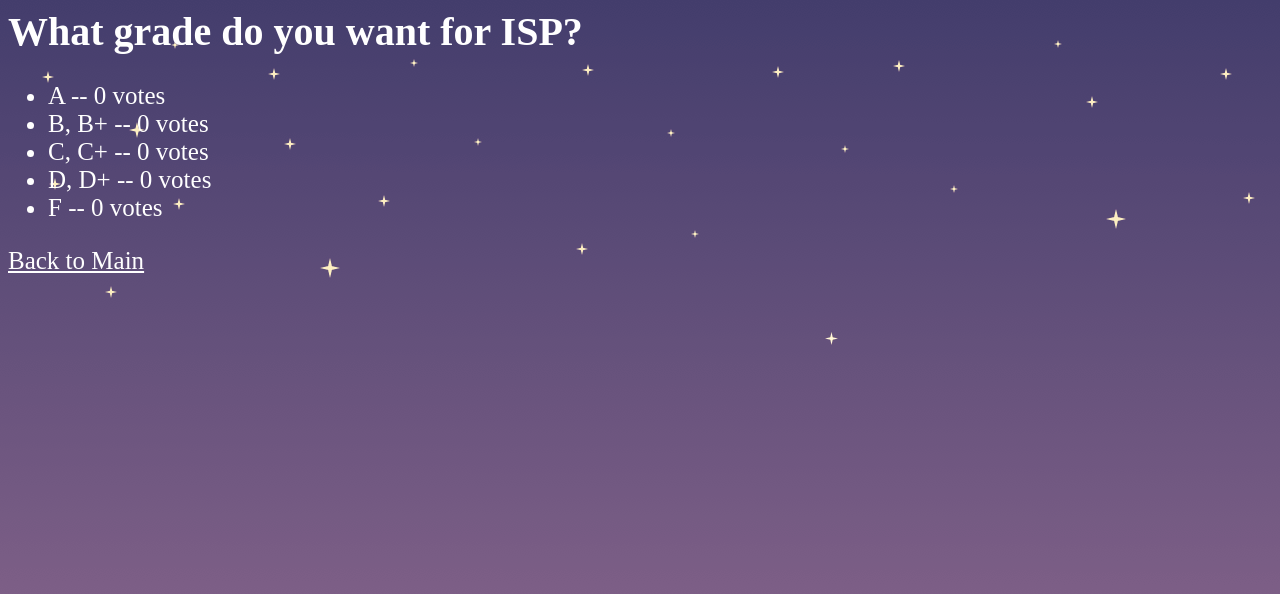
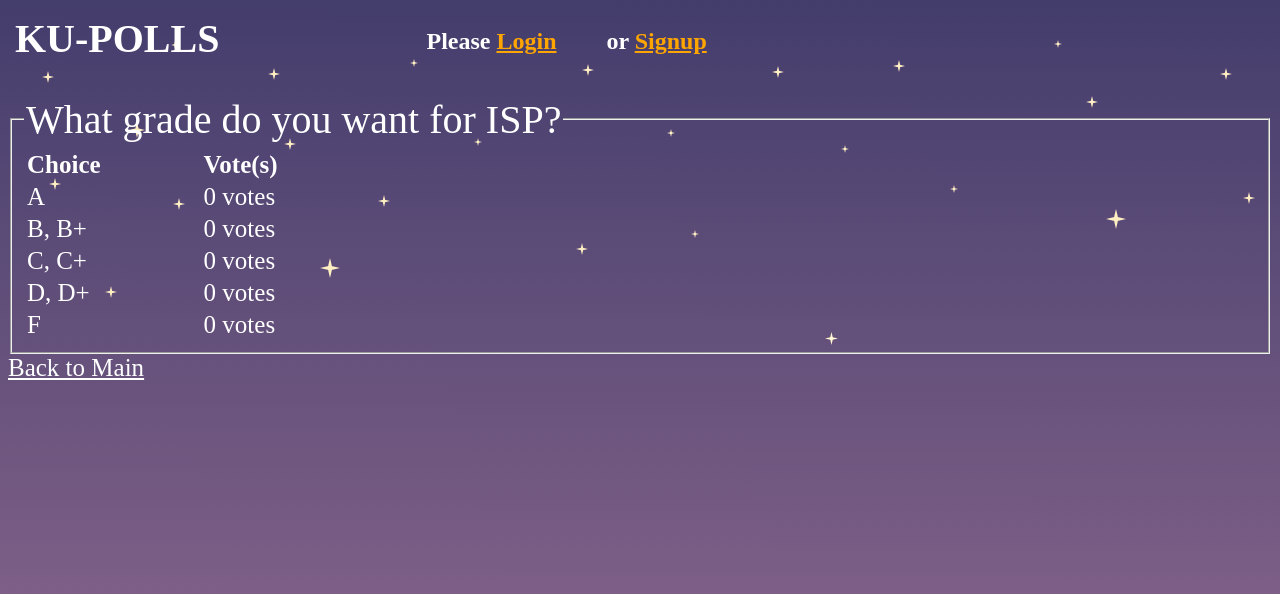
Before and after one commit to Kongkawee/ku-polls, a Django app: page /polls/5/results/ in a window 1280 px wide. Shown: the top 594 px of the page. Run offline with Django 4.2, Linux system fonts and the light colour scheme; data comes from the database, SQL or seed files in the repository; tables that the repository leaves empty hold one stand-in row (values such as "Sample post"); lists and menus that the app fills with data are empty.

Commit message:
Implement UI and improve appearance

```diff
--- a/mysite/settings.py
+++ b/mysite/settings.py
@@ -24,7 +24,7 @@ BASE_DIR = Path(__file__).resolve().parent.parent
 SECRET_KEY = config('SECRET_KEY', cast=str, default='default-secret-key')
 
 # SECURITY WARNING: don't run with debug turned on in production!
-DEBUG = config('DEBUG', cast=bool, default=False)
+DEBUG = config('DEBUG', cast=bool, default=True)
 
 ALLOWED_HOSTS = config('ALLOWED_HOSTS', cast=Csv(), default='*')
 
--- a/polls/static/polls/style.css
+++ b/polls/static/polls/style.css
@@ -30,3 +30,11 @@ body {
     color: pink;
     font-size: 25px;
 }
+
+#title {
+    padding: 5px;
+}
+
+#welcome {
+    padding: 5px;
+}
--- a/polls/templates/polls/results.html
+++ b/polls/templates/polls/results.html
@@ -2,7 +2,41 @@
 
 <link rel="stylesheet" href="{% static 'polls/style.css' %}">
 
-<h1 class="title">{{ question.question_text }}</h1>
+<table>
+    <tr>
+        <th id="title">
+            <h1 class="title">
+                KU-POLLS
+            </h1>
+        </th>
+        <th id="welcome" style="padding-left: 200px">
+            <h2 class="welcome" style="color: white;">
+                {% if user.is_authenticated %}
+                    <a>Hello, {{ user.username.title }}</a>
+                {% else %}
+                    Please <a href="{% url 'login' %}" style="color: orange;">Login</a>
+                {% endif %}
+            </h2>
+        </th>
+        <th id="logout" style="padding-left: 20px">
+            <h2 class="logout" style="color: orange;">
+                {% if user.is_authenticated %}
+                    <a href="{% url 'logout' %}" style="color: orange;">Logout</a>
+                {% endif %}
+            </h2>
+        </th>
+        <th id="signup" style="padding-left: 20px">
+            <h2 class="signup" style="color: white;">
+                {% if not user.is_authenticated %}
+                    or <a href="{% url 'signup' %}" style="color: orange;">Signup</a>
+                {% endif %}
+            </h2>
+        </th>
+    </tr>
+</table>
+
+<fieldset>
+    <legend class="title">{{ question.question_text }}</legend>
 
     {% if messages %}
         <ul class="vote-confirm" style="color: pink; font-size: 25px">
@@ -12,10 +46,24 @@
         </ul>
     {% endif %}
 
-<ul class="choice">
+    <table class="choice">
+    <thead>
+        <tr>
+            <th>Choice</th>
+            <th style="padding-left: 100px">Vote(s)</th>
+        </tr>
+    </thead>
+    <tbody>
         {% for choice in question.choice_set.all %}
-    <li>{{ choice.choice_text }} -- {{ choice.votes }} vote{{ choice.votes|pluralize }}</li>
+            <tr>
+                <td>{{ choice.choice_text }}</td>
+                <td style="padding-left: 100px">{{ choice.votes }} vote{{ choice.votes|pluralize }}</td>
+            </tr>
         {% endfor %}
-</ul>
+    </tbody>
+    </table>
+
+</fieldset>
+
 
 <a href="/polls/" class="choice">Back to Main</a>
```
Also changed, not shown: polls/templates/polls/detail.html (+33 -0 lines), polls/templates/polls/index.html (+24 -2 lines). Lines whose indentation alone changed are shown as unchanged.
